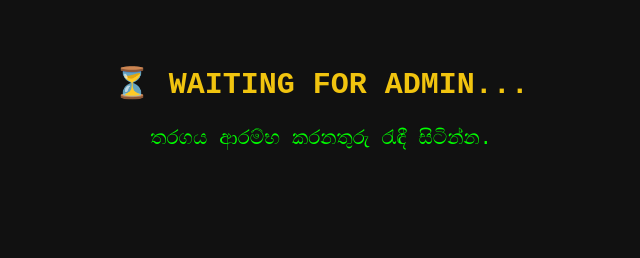
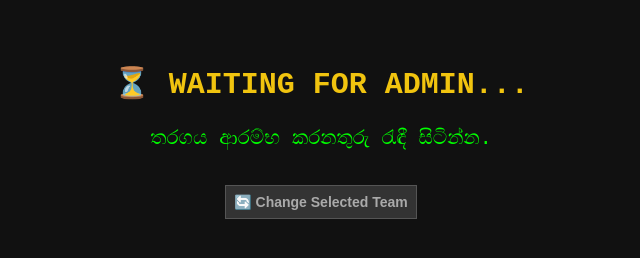
Before and after one commit to chamalhansika24-a11y/bomb-defusal-game, a website: page public/mobile.html in a window 1280 px wide. Both pictures are taken after a click on the button "ENTER TERMINAL". Shown: the whole page, without its empty margins (319-959 px from the left). Drawn offline with nearby package versions, Linux system fonts and the light colour scheme; no server answers.

Commit message:
Added Change Team option

```diff
--- a/public/mobile.html
+++ b/public/mobile.html
@@ -17,11 +17,14 @@
         .boxes-container { display: flex; justify-content: center; gap: 8px; margin: 15px 0; flex-wrap: wrap; }
         .code-box { width: 45px; height: 50px; text-align: center; font-size: 20px; font-weight: bold; border-radius: 5px; }
 
+        .change-team-btn { background: #333; color: #aaa; border: 1px solid #555; font-size: 14px; padding: 8px; margin-top: 15px; width: auto; display: inline-block; }
+
         #dashboard { display: none; }
         #waitingScreen { display: none; margin-top: 50px; font-size: 20px; }
     </style>
 </head>
 <body>
+    <!-- 1 වෙනි තිරය: Team Selection -->
     <div class="container" id="loginScreen">
         <h2>📟 SELECT YOUR TEAM</h2>
         <select id="teamSelect">
@@ -39,11 +42,14 @@
         <button onclick="joinTeam()">ENTER TERMINAL</button>
     </div>
 
+    <!-- 2 වෙනි තිරය: Waiting Screen -->
     <div class="container" id="waitingScreen">
         <h2 style="color: #f1c40f;">⏳ WAITING FOR ADMIN...</h2>
         <p>තරගය ආරම්භ කරනතුරු රැඳී සිටින්න.</p>
+        <button class="change-team-btn" onclick="changeTeam()">🔄 Change Selected Team</button>
     </div>
 
+    <!-- 3 වෙනි තිරය: Main Dashboard -->
     <div class="container" id="dashboard">
         <h2 id="teamNameDisplay">TEAM TERMINAL</h2>
         <h1 id="mobileTimer" style="color: #f1c40f; font-size: 40px;">20:00</h1>
@@ -92,6 +98,8 @@
                 <button onclick="defuse('bomb3')">DEFUSE BOMB 3</button>
             </div>
         </div>
+
+        <button class="change-team-btn" onclick="changeTeam()">🔄 Change Selected Team</button>
     </div>
 
     <script>
@@ -103,7 +111,7 @@
             if (myTeam !== "") {
                 document.getElementById('loginScreen').style.display = 'none';
                 document.getElementById('teamNameDisplay').innerText = myTeam + " TERMINAL";
-                socket.emit('registerTeam', myTeam); // Reconnect වුණාම සර්වර් එකට කියනවා
+                socket.emit('registerTeam', myTeam);
             }
         };
 
@@ -157,13 +165,22 @@
             document.getElementById('loginScreen').style.display = 'none';
             document.getElementById('teamNameDisplay').innerText = myTeam + " TERMINAL";
 
-            socket.emit('registerTeam', myTeam); // Server එකට කියනවා මෙයා Online කියලා
+            socket.emit('registerTeam', myTeam);
 
             if (currentGameState === 'waiting') {
                 document.getElementById('waitingScreen').style.display = 'block';
             } else {
                 document.getElementById('dashboard').style.display = 'block';
             }
+        }
+
+        // Team එක මාරු කිරීමේ Function එක
+        function changeTeam() {
+            localStorage.removeItem('myTeam');
+            myTeam = "";
+            document.getElementById('dashboard').style.display = 'none';
+            document.getElementById('waitingScreen').style.display = 'none';
+            document.getElementById('loginScreen').style.display = 'block';
         }
 
         function defuse(bombId) {
```
